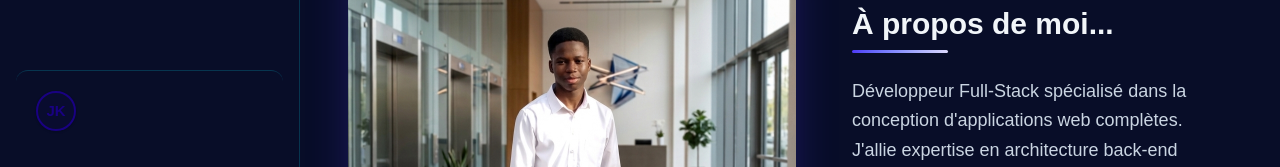
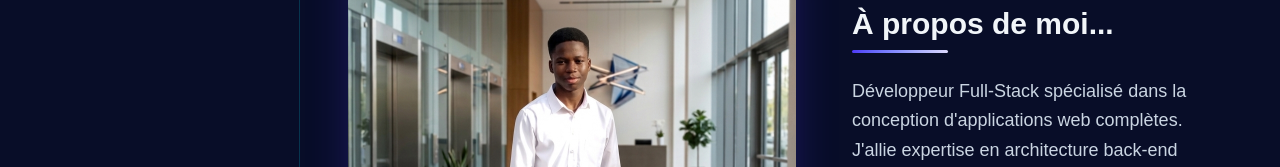
Before and after one commit to judicaelkouly/MY_PORTFOLIO, a Vue app in the folder PORTFOLIO/My_portfolio/: page / in a window 1280 px wide. Shown: the part 633-800 px from the top of the page. Built offline with nearby package versions, Linux system fonts and the light colour scheme; a web font is replaced by a local one.

Commit message:
[UPDATE]: global page

```diff
--- a/PORTFOLIO/My_portfolio/src/components/GlobaleView.vue
+++ b/PORTFOLIO/My_portfolio/src/components/GlobaleView.vue
@@ -100,7 +100,7 @@
   </div>
 
   <!-- User Profile -->
-  <div class="p-5 border-t border-custom shrink-0 bg-[var(--bg)] m-4 rounded-xl">
+  <!-- <div class="p-5 border-t border-custom shrink-0 bg-[var(--bg)] m-4 rounded-xl">
     <div class="flex items-center gap-3">
       <div
         class="w-10 h-10 rounded-full flex items-center justify-center font-bold text-primary-custom border-2 border-surface shadow-sm"
@@ -109,7 +109,7 @@
         JK
       </div>
     </div>
-  </div>
+  </div> -->
 </aside>
 
     <!-- Overlay mobile -->
```
